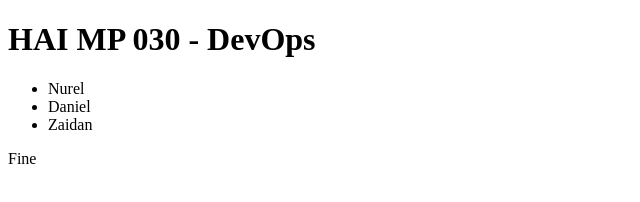
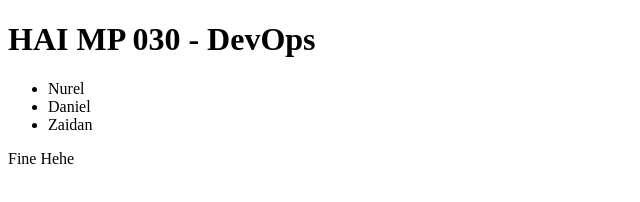
Before and after one commit to nurelhhh/express-docker, a website: page app/index.html in a window 1280 px wide. Shown: the full height of the page, 0-640 px from the left. Drawn offline with Linux system fonts and the light colour scheme.

Commit message:
Update index.html

```diff
--- a/app/index.html
+++ b/app/index.html
@@ -15,6 +15,6 @@
             <li>Zaidan</li>
         </ul>
     </div>
-    <p>Fine</p>
+    <p>Fine Hehe</p>
 </body>
 </html>
```
